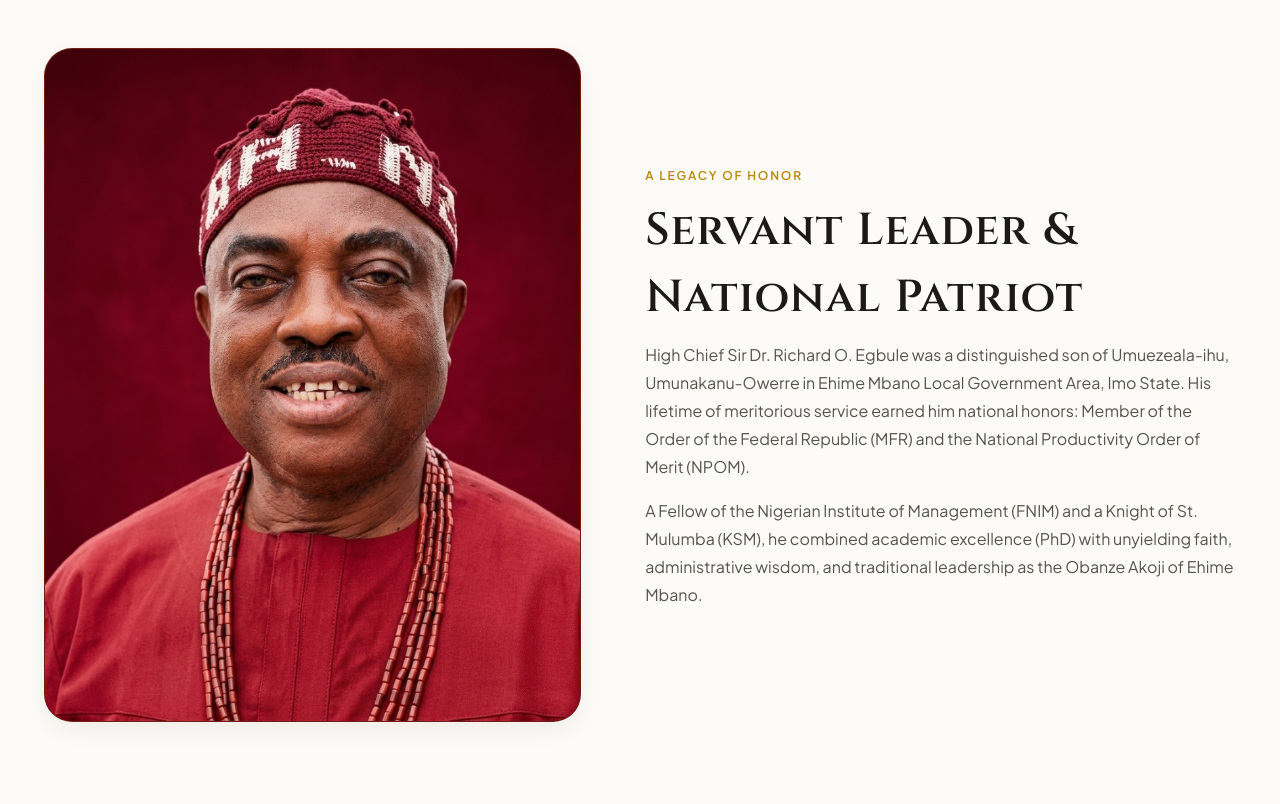
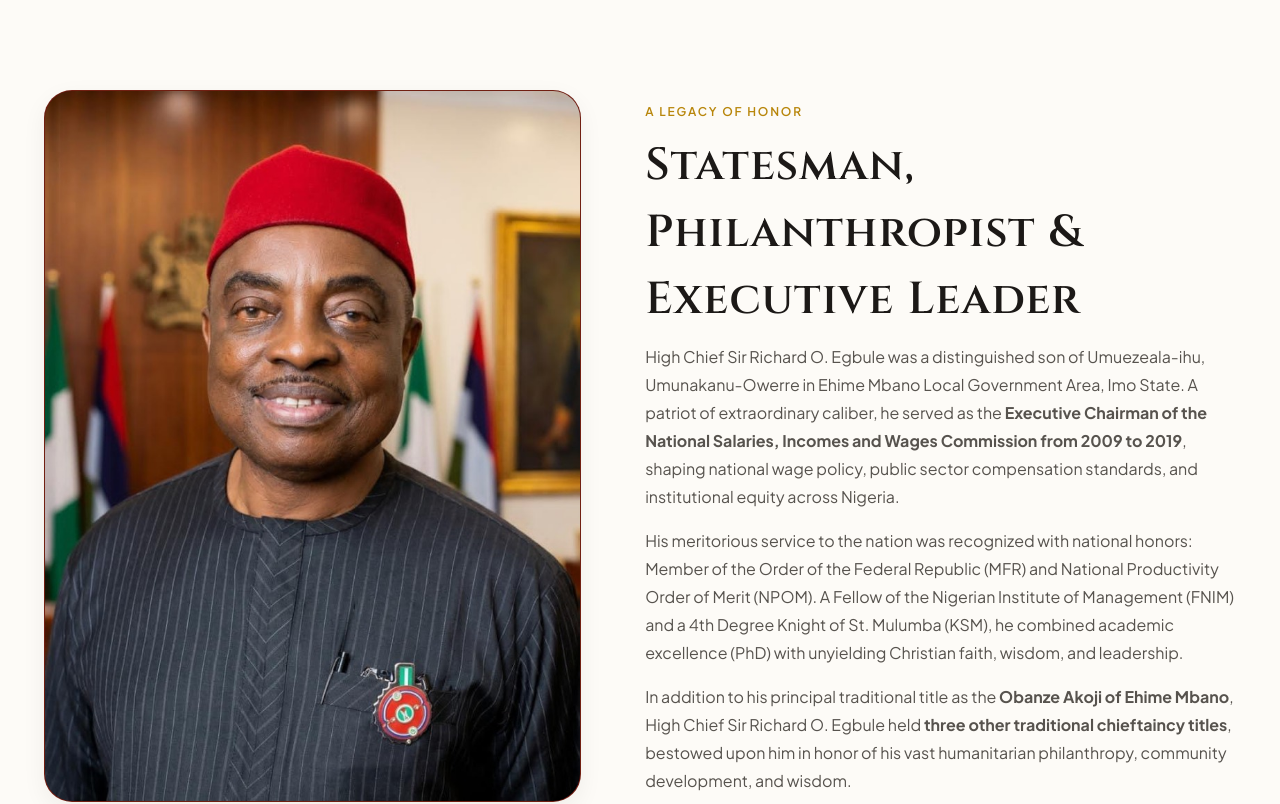
Before and after one commit to StaticMinus/b.ceremony, a Next.js app: page / in a window 1280 px wide. Shown: the part 1020-1824 px from the top of the page. Built offline with nearby package versions, Linux system fonts and the light colour scheme.

Commit message:
feat: update quote text, biography details (Executive Chairman 2009-2019 & 3 traditional titles), title cleanup (removed Dr.), and new media gallery images

```diff
--- a/src/app/components/ScrollTimeline.js
+++ b/src/app/components/ScrollTimeline.js
@@ -16,27 +16,35 @@ const TIMELINE_DATA = [
     year: "1970s – 1980s",
     title: "Academic & Intellectual Mastery",
     subtitle: "Doctorate Degree (PhD)",
-    desc: "Pursued higher education with scholarly distinction, ultimately earning a PhD. His intellectual depth and commitment to research opened doors to high-level public service and mentorship.",
+    desc: "Pursued higher education with scholarly distinction, ultimately earning his PhD. His intellectual depth and commitment to research opened doors to high-level public service and national governance.",
     icon: "🎓",
   },
   {
     year: "1990s",
-    title: "Fellowship & National Leadership",
-    desc: "Recognized as a Fellow of the Nigerian Institute of Management (FNIM) for stellar administrative acumen, public sector management, and institutional governance.",
+    title: "Fellowship & Professional Distinction",
+    subtitle: "FNIM",
+    desc: "Recognized as a Fellow of the Nigerian Institute of Management (FNIM) for stellar administrative acumen, public sector governance, and executive management leadership.",
     icon: "🏛️",
   },
   {
-    year: "2000s",
-    title: "National Honours & Chieftaincy",
-    subtitle: "MFR · NPOM · Obanze Akoji",
-    desc: "Conferred with Member of the Order of the Federal Republic (MFR) and National Productivity Order of Merit (NPOM) by the Federal Government of Nigeria. Installed as the traditional Obanze Akoji of Ehime Mbano.",
+    year: "2009 – 2019",
+    title: "Executive Chairman",
+    subtitle: "National Salaries, Incomes & Wages Commission",
+    desc: "Appointed and served as Executive Chairman of the National Salaries, Incomes and Wages Commission from 2009 to 2019, steering national wage policy, compensation reforms, and public service wage equity.",
+    icon: "⚖️",
+  },
+  {
+    year: "National Honours & Chieftaincy",
+    title: "MFR · NPOM · Traditional Titles",
+    subtitle: "Obanze Akoji & 3 Traditional Titles",
+    desc: "Conferred with Member of the Order of the Federal Republic (MFR) and National Productivity Order of Merit (NPOM). Installed as the Obanze Akoji of Ehime Mbano, along with three other traditional chieftaincy titles.",
     icon: "👑",
   },
   {
     year: "2010s – 2026",
-    title: "Knight of St. Mulumba & Eternal Legacy",
-    subtitle: "KSM · Community Pillar",
-    desc: "A devoted Knight of St. Mulumba (KSM). Spent his later years dedicated to family, philanthropy, church leadership, and community development before his peaceful transition to eternal glory.",
+    title: "Knight of St. Mulumba & Philanthropic Legacy",
+    subtitle: "KSM (4th Degree)",
+    desc: "A devoted 4th Degree Knight of St. Mulumba (KSM). Dedicated his life to church leadership, humanitarian philanthropy, and community upliftment before his peaceful transition to eternal glory.",
     icon: "✝️",
   },
 ];
@@ -69,7 +77,7 @@ export default function ScrollTimeline() {
 
           return (
             <motion.div
-              key={item.year}
+              key={item.year + item.title}
               className={`${styles.timelineRow} ${
                 isEven ? styles.timelineRowLeft : styles.timelineRowRight
               }`}
--- a/src/app/page.js
+++ b/src/app/page.js
@@ -12,8 +12,8 @@ import ScrollTimeline from "./components/ScrollTimeline";
 
 /*
  * TASTE-SKILL DESIGN READ:
- * "Reading this as: Regal Editorial Memorial and Celebration of Life for High Chief Sir Dr. Richard O. Egbule
- * (MFR, NPOM, KSM), Obanze Akoji of Ehime Mbano. Clean parchment light mode default with dark mode toggle,
+ * "Regal Editorial Memorial and Celebration of Life for High Chief Sir Richard O. Egbule
+ * (KSM, PHD, FNIM, MFR, NPOM), Obanze Akoji of Ehime Mbano. Clean parchment light mode default with dark mode toggle,
  * Cinzel typography, uncropped portrait presentation, and zero scroll gaps."
  */
 
@@ -24,13 +24,40 @@ const STATS = [
   { value: 1, suffix: "", label: "Extraordinary Legacy" },
 ];
 
-const GALLERY_PLACEHOLDERS = [
-  { title: "Chieftaincy Installation", desc: "Obanze Akoji of Ehime Mbano" },
-  { title: "National Honours Ceremony", desc: "MFR & NPOM Awards" },
-  { title: "Academic Accomplishments", desc: "PhD Conferment & Fellowship" },
-  { title: "Knights of St. Mulumba", desc: "Church & Faith Leadership" },
-  { title: "Family Moments", desc: "Generations of Love & Unity" },
-  { title: "Community Development", desc: "Service to Ehime Mbano" },
+const GALLERY_ITEMS = [
+  {
+    type: "image",
+    src: "/portrait.jpg",
+    title: "Obanze Akoji of Ehime Mbano",
+    desc: "Principal Chieftaincy Title (plus 3 other traditional titles)",
+  },
+  {
+    type: "image",
+    src: "/executive_portrait.jpg",
+    title: "Executive Chairman (2009–2019)",
+    desc: "National Salaries, Incomes and Wages Commission",
+  },
+  {
+    type: "image",
+    src: "/ksm_ceremonial.jpg",
+    title: "Knight of St. Mulumba (KSM)",
+    desc: "4th Degree Ceremonial Honor & Church Leadership",
+  },
+  {
+    type: "placeholder",
+    title: "National Honours Ceremony",
+    desc: "Conferment of MFR & NPOM Awards",
+  },
+  {
+    type: "placeholder",
+    title: "Academic & Research Distinction",
+    desc: "Doctorate Degree (PhD) & FNIM Fellowship",
+  },
+  {
+    type: "placeholder",
+    title: "Humanitarian Philanthropy",
+    desc: "Generations of Service to Family & Community",
+  },
 ];
 
 const BURIAL_EVENTS = [
@@ -118,7 +145,7 @@ export default function Home() {
                 <div className={styles.heroPortraitInner}>
                   <img
                     src="/portrait.jpg"
-                    alt="High Chief Sir Dr. Richard O. Egbule"
+                    alt="High Chief Sir Richard O. Egbule"
                     className={styles.heroPortraitImg}
                   />
                 </div>
@@ -140,7 +167,7 @@ export default function Home() {
               delay={0.25}
               stagger={0.05}
             >
-              HIGH CHIEF (SIR) DR. RICHARD O. EGBULE
+              HIGH CHIEF (SIR) RICHARD O. EGBULE
             </TextReveal>
 
             <FadeIn delay={0.55}>
@@ -163,7 +190,7 @@ export default function Home() {
 
             <FadeIn delay={0.95}>
               <p className={styles.heroDescription}>
-                With gratitude to God for a life well lived, the family announces the transition to Eternal Glory of our beloved Father, Father-in-law, Grandfather, Uncle, Benefactor, and National Hero.
+                With gratitude to God for a life well lived, the family announces the transition to Eternal Glory of our Father, Father-in-law, Grandfather, Uncle, Benefactor, and National Hero.
               </p>
             </FadeIn>
 
@@ -188,7 +215,7 @@ export default function Home() {
         <div className="container">
           <FadeIn direction="up">
             <p className={styles.quoteBannerText}>
-              &ldquo;What we have once enjoyed deeply we can never lose. All that we love deeply becomes a part of us.&rdquo;
+              &ldquo;A lifetime of humanitarian philanthropy will forever remain his indelible legacy. We miss you dearly, Dad&rdquo;
             </p>
             <p className={`caption text-accent ${styles.quoteBannerAuthor}`}>
               — The Egbule Family
@@ -198,7 +225,7 @@ export default function Home() {
       </div>
 
       {/* ═══════════════════════════════════════════════════════════ */}
-      {/* LEGACY & UNCROPPED BIOGRAPHY IMAGE                         */}
+      {/* LEGACY & EXECUTIVE BIOGRAPHY                               */}
       {/* ═══════════════════════════════════════════════════════════ */}
       <section>
         <div className="container-wide">
@@ -206,8 +233,8 @@ export default function Home() {
             <FadeIn direction="left" scale>
               <div className={styles.biographyImageWrapper}>
                 <img
-                  src="/portrait.jpg"
-                  alt="High Chief Sir Dr. Richard O. Egbule portrait"
+                  src="/executive_portrait.jpg"
+                  alt="High Chief Sir Richard O. Egbule Executive Portrait"
                   className={styles.biographyImg}
                 />
               </div>
@@ -219,18 +246,24 @@ export default function Home() {
               </FadeIn>
 
               <TextReveal className="headline" delay={0.2} type="word">
-                Servant Leader & National Patriot
+                Statesman, Philanthropist & Executive Leader
               </TextReveal>
 
               <FadeIn direction="right" delay={0.35}>
                 <p className="body text-secondary">
-                  High Chief Sir Dr. Richard O. Egbule was a distinguished son of Umuezeala-ihu, Umunakanu-Owerre in Ehime Mbano Local Government Area, Imo State. His lifetime of meritorious service earned him national honors: Member of the Order of the Federal Republic (MFR) and the National Productivity Order of Merit (NPOM).
+                  High Chief Sir Richard O. Egbule was a distinguished son of Umuezeala-ihu, Umunakanu-Owerre in Ehime Mbano Local Government Area, Imo State. A patriot of extraordinary caliber, he served as the <strong>Executive Chairman of the National Salaries, Incomes and Wages Commission from 2009 to 2019</strong>, shaping national wage policy, public sector compensation standards, and institutional equity across Nigeria.
                 </p>
               </FadeIn>
 
               <FadeIn direction="right" delay={0.45}>
                 <p className="body text-secondary">
-                  A Fellow of the Nigerian Institute of Management (FNIM) and a Knight of St. Mulumba (KSM), he combined academic excellence (PhD) with unyielding faith, administrative wisdom, and traditional leadership as the Obanze Akoji of Ehime Mbano.
+                  His meritorious service to the nation was recognized with national honors: Member of the Order of the Federal Republic (MFR) and National Productivity Order of Merit (NPOM). A Fellow of the Nigerian Institute of Management (FNIM) and a 4th Degree Knight of St. Mulumba (KSM), he combined academic excellence (PhD) with unyielding Christian faith, wisdom, and leadership.
+                </p>
+              </FadeIn>
+
+              <FadeIn direction="right" delay={0.55}>
+                <p className="body text-secondary">
+                  In addition to his principal traditional title as the <strong>Obanze Akoji of Ehime Mbano</strong>, High Chief Sir Richard O. Egbule held <strong>three other traditional chieftaincy titles</strong>, bestowed upon him in honor of his vast humanitarian philanthropy, community development, and wisdom.
                 </p>
               </FadeIn>
             </div>
@@ -292,16 +325,25 @@ export default function Home() {
               <span className="caption">Memories & Tribute</span>
               <h2 className="headline">Photo Gallery</h2>
               <p className="body text-secondary" style={{ marginTop: "0.5rem" }}>
-                Celebrating moments of family, chieftaincy, academic honors, and service.
+                Celebrating moments of family, chieftaincy, public service, and faith.
               </p>
               <div className={styles.sectionDivider} />
             </div>
           </FadeIn>
 
           <div className={styles.galleryGrid}>
-            {GALLERY_PLACEHOLDERS.map((item, i) => (
+            {GALLERY_ITEMS.map((item, i) => (
               <FadeIn key={item.title} delay={i * 0.08} scale>
                 <TiltCard className={styles.galleryCard} maxTilt={5}>
+                  {item.type === "image" ? (
+                    <div className={styles.galleryImagePlaceholder} style={{ background: "#640d14", padding: 0 }}>
+                      <img
+                        src={item.src}
+                        alt={item.title}
+                        style={{ width: "100%", height: "100%", objectFit: "contain", objectPosition: "top center" }}
+                      />
+                    </div>
+                  ) : (
                     <div className={styles.galleryImagePlaceholder}>
                       <svg width="40" height="40" viewBox="0 0 24 24" fill="none" stroke="var(--color-accent)" strokeWidth="1.5" strokeLinecap="round" strokeLinejoin="round" style={{ opacity: 0.7 }}>
                         <rect x="3" y="3" width="18" height="18" rx="2" ry="2" />
@@ -309,8 +351,9 @@ export default function Home() {
                         <polyline points="21 15 16 10 5 21" />
                       </svg>
                     </div>
+                  )}
                   <div className={styles.galleryCaption}>
-                    <strong>{item.title}</strong>
+                    <strong style={{ color: "var(--color-text)", display: "block" }}>{item.title}</strong>
                     <div style={{ fontSize: "0.8rem", color: "var(--color-text-tertiary)", marginTop: "0.2rem" }}>
                       {item.desc}
                     </div>
```
Also changed, not shown: public/executive_portrait.jpg (added), public/ksm_ceremonial.jpg (added). Lines whose indentation alone changed are shown as unchanged.
